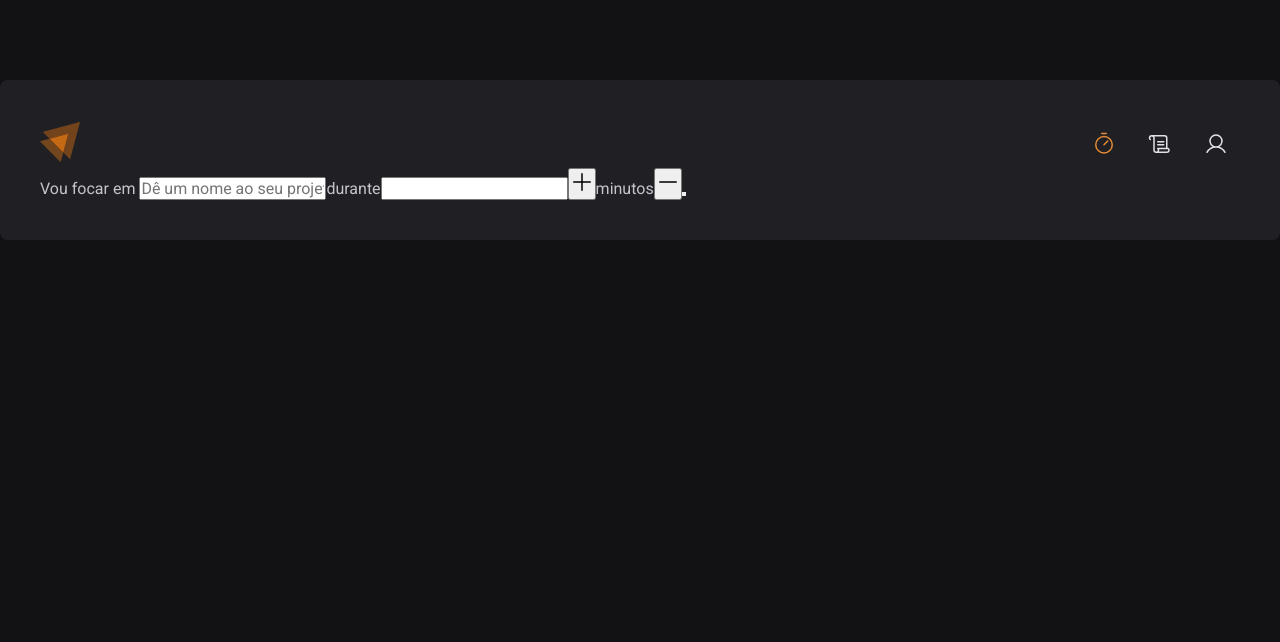
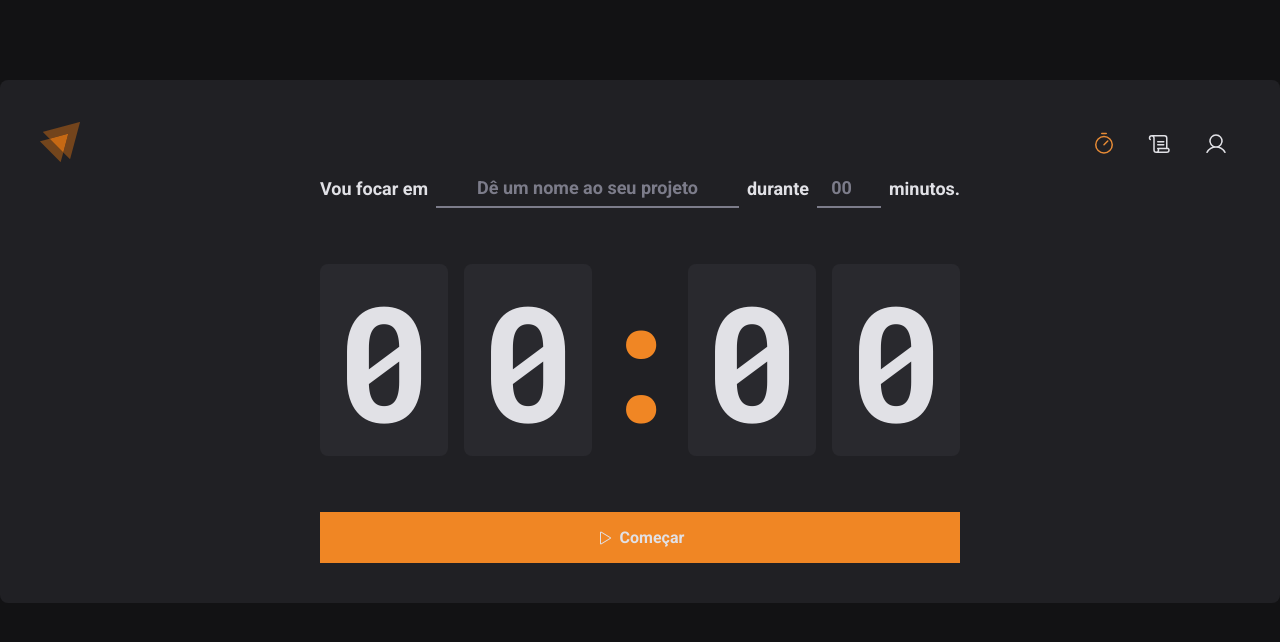
Before and after one commit to joaoramosty/pomotimer, a React (Vite) app: page / in a window 1280 px wide. Shown: the top 642 px of the page. Built offline with nearby package versions, Linux system fonts and the light colour scheme.

Commit message:
feat styles home

```diff
--- a/src/pages/Home/index.tsx
+++ b/src/pages/Home/index.tsx
@@ -1,18 +1,48 @@
-import {Plus ,Minus  } from "@phosphor-icons/react";
+import {Play } from "@phosphor-icons/react";
+import {HomeContainer,FormContainer,CountDownContainer,Separator,StartCountDownButton,TaskInput,MinutesAmountInput} from "./styles"
 export function Home() {
     return (
-      <div>
-        <form action="">
-        <label htmlFor="text">Vou focar em </label>
-        <input id="text" type="text" placeholder="Dê um nome ao seu projeto"/>
-        <span>durante</span>
-        <input type="number" />
-        <button> <Plus size={24}/> </button>
+      <HomeContainer>
+        <form >
 
-        <span>minutos</span>
-        <button> <Minus size={24}/> </button>
-          <button></button>
+          <FormContainer>
+
+            <label htmlFor="text">Vou focar em </label>
+            <TaskInput id="text" type="text" placeholder="Dê um nome ao seu projeto"/>
+
+
+            <label htmlFor="minutesAmount" >durante</label>
+
+            {/* <button> <Plus size={24}/> </button> */}
+
+            <MinutesAmountInput type="number"
+            id="minutesAmount"
+            placeholder="00"
+            step={5}
+            min={5}
+            max={60}
+
+            />
+            {/* <button> <Minus size={24}/> </button> */}
+
+            <span>minutos.</span>
+
+          </FormContainer>
+
+          <CountDownContainer>
+            <span>0</span>
+            <span>0</span>
+            <Separator>:</Separator>
+            <span>0</span>
+            <span>0</span>
+          </CountDownContainer>
+
+          <StartCountDownButton>
+            <Play/>
+            Começar
+          </StartCountDownButton>
+
         </form>
-      </div>
+      </HomeContainer>
     )
   }
--- a/src/pages/Home/styles.ts
+++ b/src/pages/Home/styles.ts
@@ -0,0 +1,110 @@
+import styled from "styled-components";
+
+export const HomeContainer=styled.main`
+    flex: 1;
+    display: flex;
+    flex-direction: column;
+    align-items: center;
+    justify-content: center;
+
+    form{
+        display: flex;
+        flex-direction: column;
+        align-items: center;
+        gap: 3.5rem;
+    }
+`;
+export const FormContainer=styled.div`
+    width: 100%;
+    display: flex;
+    align-items: center;
+    justify-content: center;
+    gap: .5rem;
+
+    color: ${(props)=> props.theme['gray-100']};
+    font-size:1.125rem ;
+    font-weight:bold;
+    flex-wrap: wrap;
+`;
+
+const BaseInput = styled.input`
+    background: transparent;
+    height: 2.5rem;
+    border: 0;
+    border-bottom: 2px solid ${(props)=> props.theme['gray-500']};
+    font-weight: bold;
+    font-size:1.125rem;
+    text-align: center;
+    padding:0 0.5rem ;
+    color:${(props)=> props.theme['gray-100']};
+
+    &:focus{
+        box-shadow: none ;
+        border-color:${(props)=> props.theme['orange-500']};;
+    }
+
+    &::placeholder {
+        color:${(props)=> props.theme['gray-500']};;
+    }
+`;
+
+export const TaskInput = styled(BaseInput)`
+    flex: 1;
+
+`;
+
+export const MinutesAmountInput = styled(BaseInput)`
+    width: 4rem;
+`;
+
+export const CountDownContainer=styled.div`
+    font-family: 'Roboto Mono', monospace;
+    font-size: 10rem;
+    line-height: 8rem;
+    color:${(props)=>props.theme['gray-100']};
+
+    display: flex;
+    gap: 1rem;
+
+        span{
+            background: ${(props)=>props.theme['gray-700']} ;
+            padding: 2rem 1rem;
+            border-radius: 8px;
+        }
+
+
+`;
+
+export const Separator =styled.div`
+    padding: 2rem 0;
+    color: ${(props)=>props.theme['orange-500']};
+    width: 4rem;
+    overflow: hidden;
+    display: flex;
+    justify-content: center;
+
+
+`;
+
+export const StartCountDownButton=styled.button`
+    width: 100%;
+    display: flex;
+    align-items: center;
+    justify-content: center;
+    padding: 1rem;
+    border: 8px;
+    gap:.5rem;
+    font-weight: bold;
+    cursor: pointer;
+    background: ${(props)=> props.theme['orange-500']};
+    color: ${(props)=>props.theme['gray-100']};
+
+        &:disabled{
+            opacity: .7;
+            cursor:not-allowed;
+        }
+
+        &:not(:disabled):hover{
+            background: ${(props)=>props.theme['orange-700']}
+        }
+`;
--- a/src/styles/global.ts
+++ b/src/styles/global.ts
@@ -10,6 +10,7 @@ export const GlobalStyle = createGlobalStyle`
 body{
     background-color: ${props =>props.theme['gray-900']};
     color: ${props =>props.theme['gray-300']};
+    -webkit-font-smoothing:antialiased;
 }
 
 body,input,textarea,button{
```
